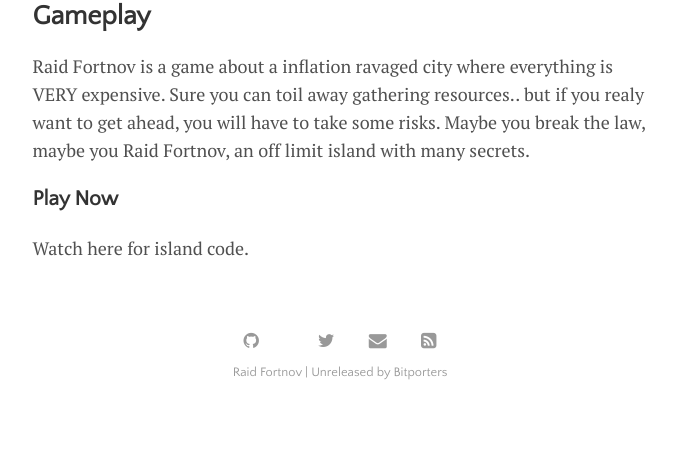
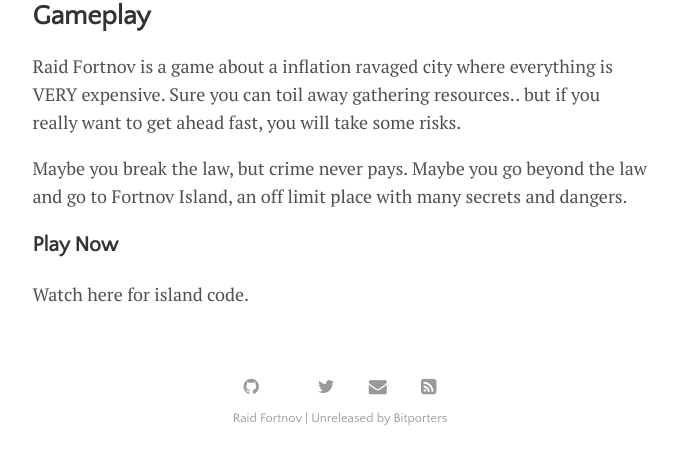
Before and after one commit to bitporters/raidfortnov, a Jekyll site: the page built from menu/about.md, in a window 1280 px wide. Shown: the part 714-1178 px from the top of the page, without its empty margins (300-977 px from the left). Built offline with Jekyll 4.4.1, drawn with Linux system fonts in a browser that asks for light colours; before the commit the page ends 1132 px from its top, so only the background shows below that.

Commit message:
tweaked language

```diff
--- a/menu/about.md
+++ b/menu/about.md
@@ -10,7 +10,9 @@ Raid Fortnov is a UEFN Action RPG Game currently in development.
 
 ## Gameplay
 
-Raid Fortnov is a game about a inflation ravaged city where everything is VERY expensive.  Sure you can toil away gathering resources.. but if you realy want to get ahead, you will have to take some risks.  Maybe you break the law, maybe you Raid Fortnov, an off limit island with many secrets.
+Raid Fortnov is a game about a inflation ravaged city where everything is VERY expensive.  Sure you can toil away gathering resources.. but if you really want to get ahead fast, you will take some risks.
+
+Maybe you break the law, but crime never pays.  Maybe you go beyond the law and go to Fortnov Island, an off limit place with many secrets and dangers.
 
 ### Play Now
 
```
